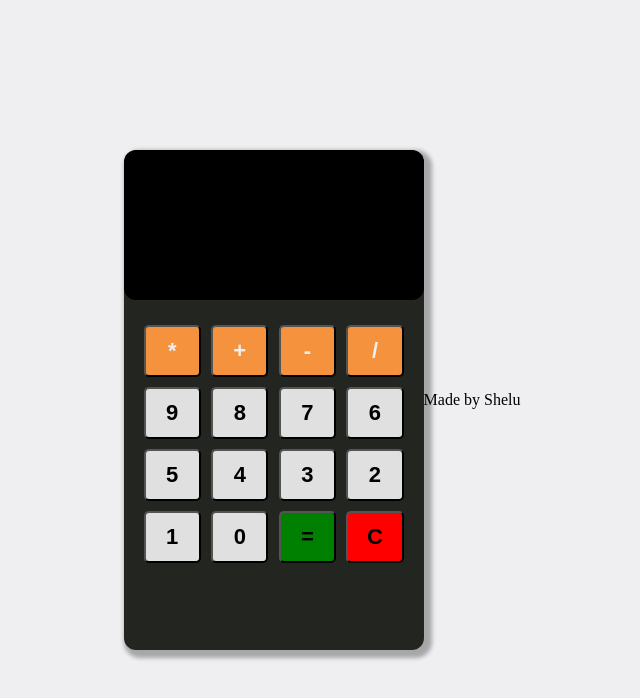
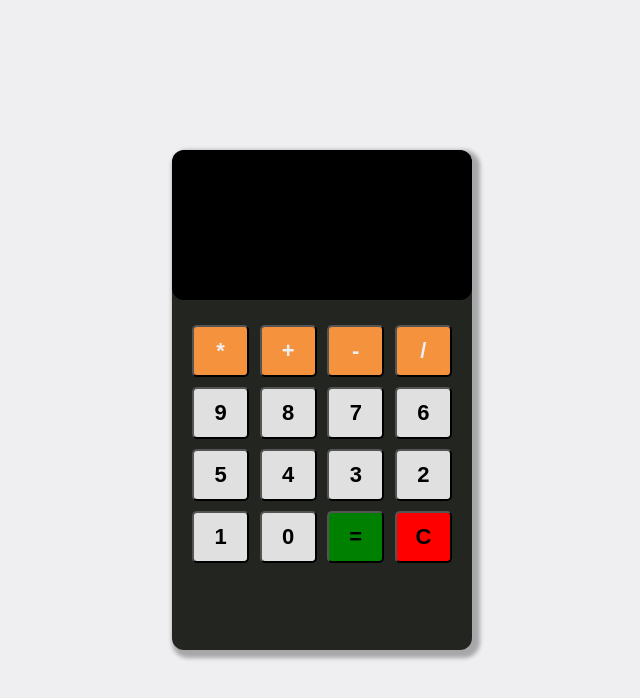
Before and after one commit to shelu18/calculator_project, a plain HTML site: page index.html in a window 1280 px wide. Shown: the whole page, without its empty margins (318-958 px from the left). Drawn offline with Linux system fonts and the light colour scheme.

Commit message:
Update index.html

```diff
--- a/index.html
+++ b/index.html
@@ -33,9 +33,6 @@
 
     </div>
 </section>
-<footer class="calculator-footer">
-Made by Shelu
-</footer>
     <script src="index.js"></script>
 </body>
 </html>
```
